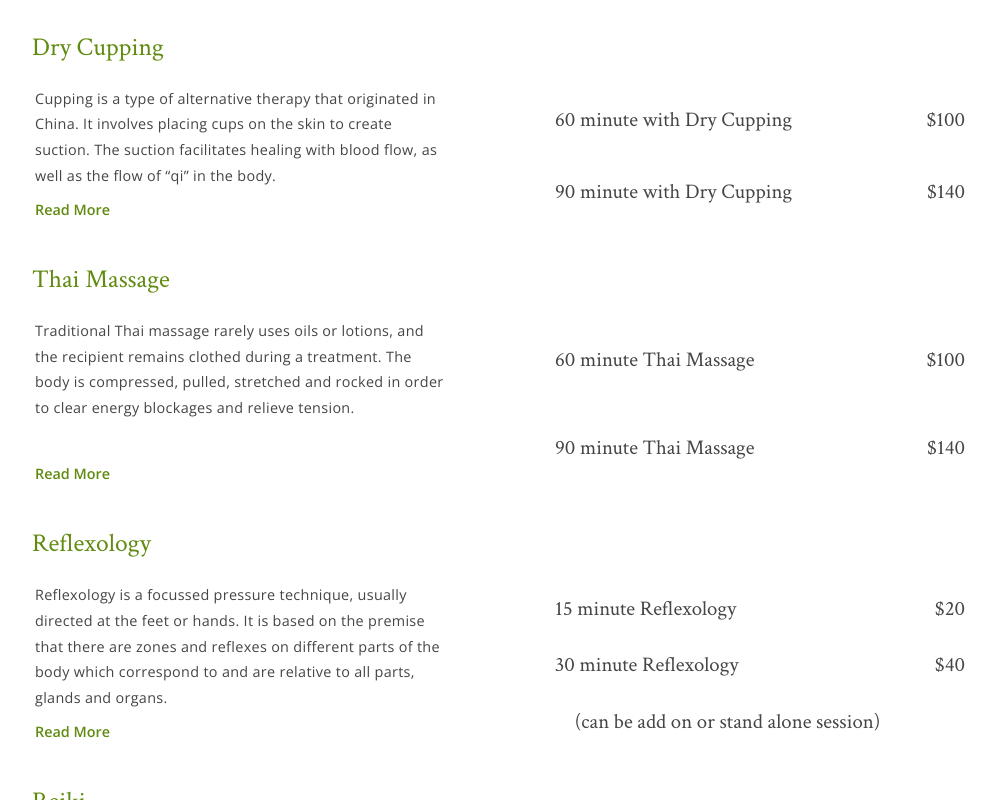
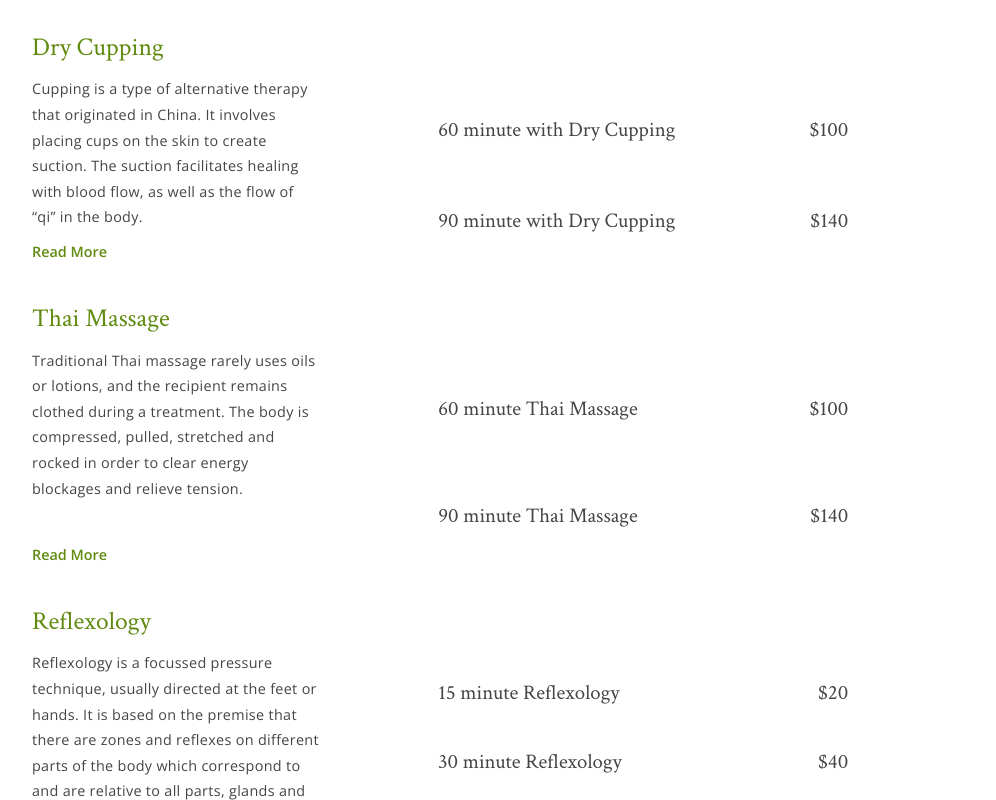
Before and after one commit to juliettewang/gd431, an Eleventy site: page zenhappens/src/services.html in a window 1280 px wide. Shown: the part 2000-2800 px from the top of the page, without its empty margins (64-1060 px from the left). Built offline with nearby package versions, Linux system fonts and the light colour scheme; Eleventy itself is replaced by a stand-in of ours; files that its build step writes are made by us from their sources.

Commit message:
change table to divs for description

```diff
--- a/zenhappens/src/services.html
+++ b/zenhappens/src/services.html
@@ -12,10 +12,12 @@ title: Services
         <h2 class="price-list__title">Custom Massage</h2>
         <div class="price-list--flex">
         <table class="table-style table-style__left">
+        <thead>
         <tr>
-            <td colspan="2" class="u-sansserif"><strong>Regular Rates</strong></td>
+            <th colspan="2" class="u-sansserif"><strong>Regular Rates</strong></th>
 
         </tr>
+        </thead>
         <tr>
             <td>30 minute massage</td>
             <td class="table__price">$45</td>
@@ -43,10 +45,12 @@ title: Services
         </table>
 
         <table class="table-style">
+        <thead>
         <tr>
             <th colspan="2" class="u-sansserif"><strong>Introductory Rates (For First Time Clients)</strong></th>
 
         </tr>
+        </thead>
         <tr>
             <td>60 minute massage</td>
             <td class="table__price">$75</td>
@@ -62,10 +66,12 @@ title: Services
         <section class="container">
         <div class="price-list--flex">
         <table class="table-style table-style__left">
+        <thead>
         <tr>
             <th colspan="2" class="service-type">Couple’s Massage</th>
 
         </tr>
+        </thead>
         <tr>
             <td>60 minute couple’s massage</td>
             <td class="table__price">$150</td>
@@ -77,10 +83,12 @@ title: Services
         </table>
 
         <table class="table-style">
+        <thead>
         <tr>
             <td colspan="2" class="service-type">Add Ons</td>
 
         </tr>
+        </thead>
         <tr>
             <td>Hot Stone Add On</td>
             <td class="table__price">$15</td>
@@ -96,10 +104,11 @@ title: Services
            <section class="container">
         <div class="price-list--flex">
         <table class="table-style table-style__left">
+        <thead>
         <tr>
             <th colspan="2" class="service-type">Organic Facials</th>
-
         </tr>
+        </thead>
         <tr>
             <td>Mini Facial</td>
             <td class="table__price">$40</td>
@@ -115,10 +124,12 @@ title: Services
         </table>
 
         <table class="table-style">
+        <thead>
         <tr>
             <td colspan="2" class="service-type">Acupuncture</td>
 
         </tr>
+        </thead>
         <tr>
             <td>90 minute 1st Appointment</td>
             <td class="table__price">$125</td>
@@ -244,20 +255,12 @@ title: Services
     <section class="container">
         <h2 class="price-list__title">Dry Cupping</h2>
         <div class="price-list--flex">
-        <table class="table-style table-style__left">
-        <tr>
-            <td rowspan="2" class="u-sansserif">
+        <div class="service-description">
             <input type="checkbox" class="read-more-state" id="cupping"/>
             <p class="read-more-wrap">Cupping is a type of alternative therapy that originated in China. It involves placing cups on the skin to create suction. The suction facilitates healing with blood flow, as well as the flow of “qi” in the body.
             <span class="read-more-target">Qi is a Chinese word meaning life force. Cupping increases blood circulation to the area where the cups are placed. This can relieve muscle tension, which can improve overall blood flow and promote cell repair. It can also help form new connective tissues and create new blood vessels in the tissue. People use cupping to complement their care for a host of ailments and conditions.</span></p>
-            <label for="cupping" class="read-more-trigger"></label>
-
-
-
-            </td>
-
-        </tr>
-        </table>
+            <label for="cupping" class="read-more-trigger" aria-hidden="true" ></label>
+        </div>
 
         <table class="table-style">
         <tr>
@@ -275,17 +278,12 @@ title: Services
         <section class="container">
         <h2 class="price-list__title">Thai Massage</h2>
         <div class="price-list--flex">
-        <table class="table-style table-style__left">
-        <tr>
-            <td rowspan="2" class="u-sansserif">
+        <div class="service-description">
             <input type="checkbox" class="read-more-state" id="thai"/>
             <p class="read-more-wrap">Traditional Thai massage rarely uses oils or lotions, and the recipient remains clothed during a treatment. The body is compressed, pulled, stretched and rocked in order to clear energy blockages and relieve tension.
             <span class="read-more-target">The practitioner uses thumbs, palms, forearms, elbows, knees and feet to create a dance of movement on the body of the recipient. In this process, joints are opened, muscles and tendons are stretched, internal organs are toned, and energy is balanced. The overall effect is one of deep relaxation, rejuvenation, and physical and mental well being.</span></p>
-            <label for="thai" class="read-more-trigger"></label>
-            </td>
-
-        </tr>
-        </table>
+            <label for="thai" class="read-more-trigger" aria-hidden="true" ></label>
+        </div>
 
         <table class="table-style">
         <tr>
@@ -304,17 +302,12 @@ title: Services
         <section class="container">
         <h2 class="price-list__title">Reflexology</h2>
         <div class="price-list--flex">
-        <table class="table-style table-style__left">
-        <tr>
-            <td rowspan="3" class="u-sansserif">
+        <div class="service-description">
             <input type="checkbox" class="read-more-state" id="reflex"/>
             <p class="read-more-wrap">Reflexology is a focussed pressure technique, usually directed at the feet or hands. It is based on the premise that there are zones and reflexes on different parts of the body which correspond to and are relative to all parts, glands and organs.
             <span class="read-more-target">The benefits of Reflexology are; relaxation with the removal of stress, enhanced circulation, assists the body to normalize metabolisms naturally, complements other healing modalities.</span></p>
-            <label for="reflex" class="read-more-trigger"></label>
-            </td>
-
-        </tr>
-        </table>
+            <label for="reflex" class="read-more-trigger" aria-hidden="true" ></label>
+        </div>
 
         <table class="table-style">
         <tr>
@@ -335,17 +328,12 @@ title: Services
         <section class="container">
         <h2 class="price-list__title">Reiki</h2>
         <div class="price-list--flex">
-        <table class="table-style table-style__left">
-        <tr>
-            <td rowspan="3" class="u-sansserif">
+        <div class="service-description">
             <input type="checkbox" class="read-more-state" id="rei"/>
             <p class="read-more-wrap">Reiki is a spiritual healing art with its roots in Japanese origin. The word Reiki comes from the Japanese word (Rei) which means “Universal Life” and (Ki) which means “Energy”.
             <span class="read-more-target">Reiki is not affiliated with any particular religion or religious practice. It is not massage nor is it based on belief or suggestion. It is a subtle and effective form of energywork using spiritually guided life force energy.</span></p>
-            <label for="rei" class="read-more-trigger"></label>
-            </td>
-
-        </tr>
-        </table>
+            <label for="rei" class="read-more-trigger" aria-hidden="true" ></label>
+        </div>
 
         <table class="table-style">
         <tr>
--- a/zenhappens/src/styles/elements/_price-list.scss
+++ b/zenhappens/src/styles/elements/_price-list.scss
@@ -23,10 +23,10 @@
 }
 
 .table-style{
-    margin-top: 1em;
     font-family: $font-serif;
     font-size: 1.3rem;
     line-height: 2rem;
+    margin-top: 1em;
     width: 25em;
 
     @media screen and (max-width: 1339px) {
@@ -38,6 +38,28 @@
     }
 
     @media screen and (max-width: 800px) {
+        width: 100%;
+     }
+}
+
+.service-description{
+    // font-family: $font-sans-serif;
+    font-size: 0.9rem;
+    line-height: 2rem;
+    margin-right: 8em;
+    margin-top: 1em;
+    width: 35em;
+
+     @media screen and (max-width: 1339px) {
+        width: 20em;
+     }
+
+    @media screen and (max-width: 1065px) {
+       width: 18em;
+    }
+
+    @media screen and (max-width: 800px) {
+        margin-right: 0;
         width: 100%;
      }
 }
```
Also changed, not shown: zenhappens/src/styles/styles.css, 3 other files.
